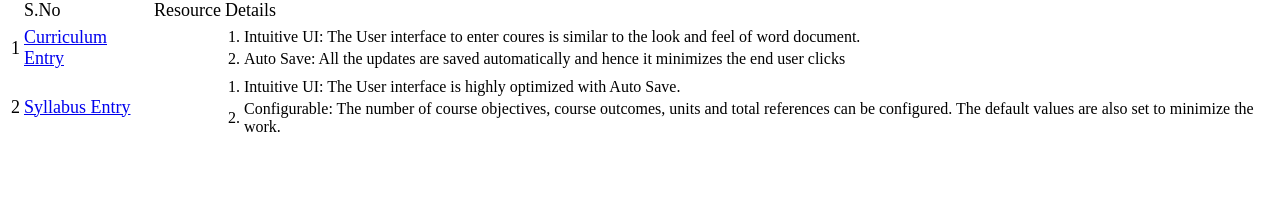
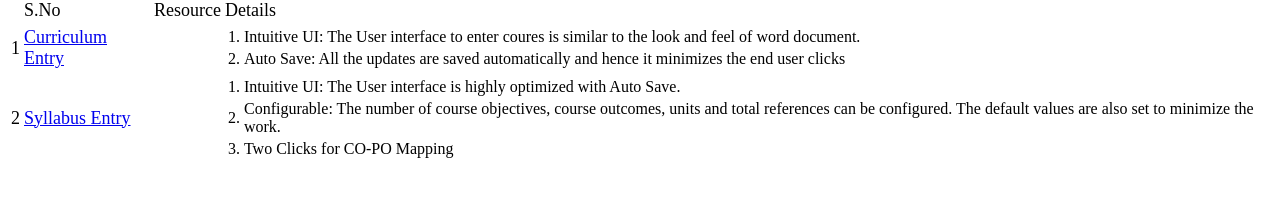
Before and after one commit to rv-nataraj/sriss, a plain HTML site: page index.html in a window 1280 px wide. Shown: the part 485-682 px from the top of the page. Drawn offline with Linux system fonts and the light colour scheme.

Commit message:
Update index.html

```diff
--- a/index.html
+++ b/index.html
@@ -26,6 +26,8 @@
          <table>
           <tr><td>1.  </td><td>Intuitive UI: The User interface is highly optimized with Auto Save.  </td></tr>
           <tr><td>2.  </td><td>Configurable:  The number of course objectives, course outcomes, units  and total references can be configured. The default values are also set to minimize the work.  </td></tr>
+           <tr><td>3.  </td><td>Two Clicks for CO-PO Mapping  </td></tr>
+
         </table>
         </td> <td> </td>
       </tr>
```
